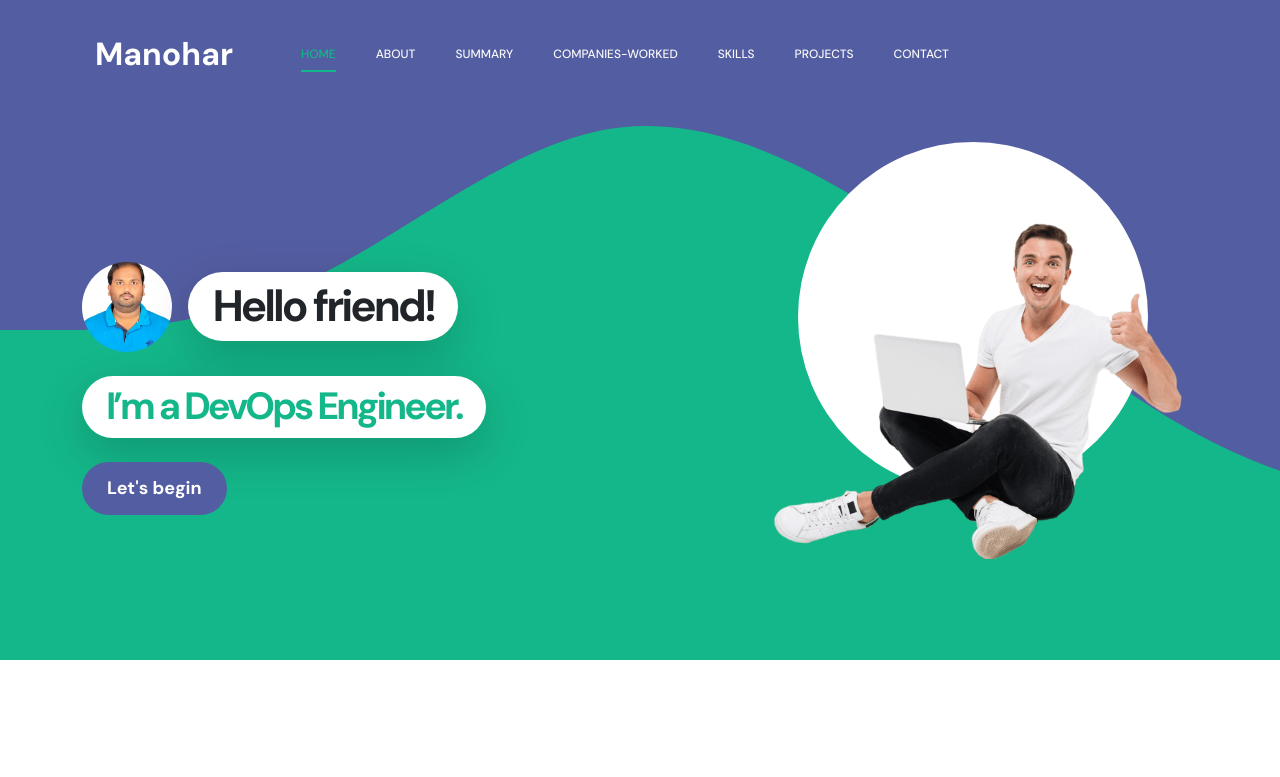
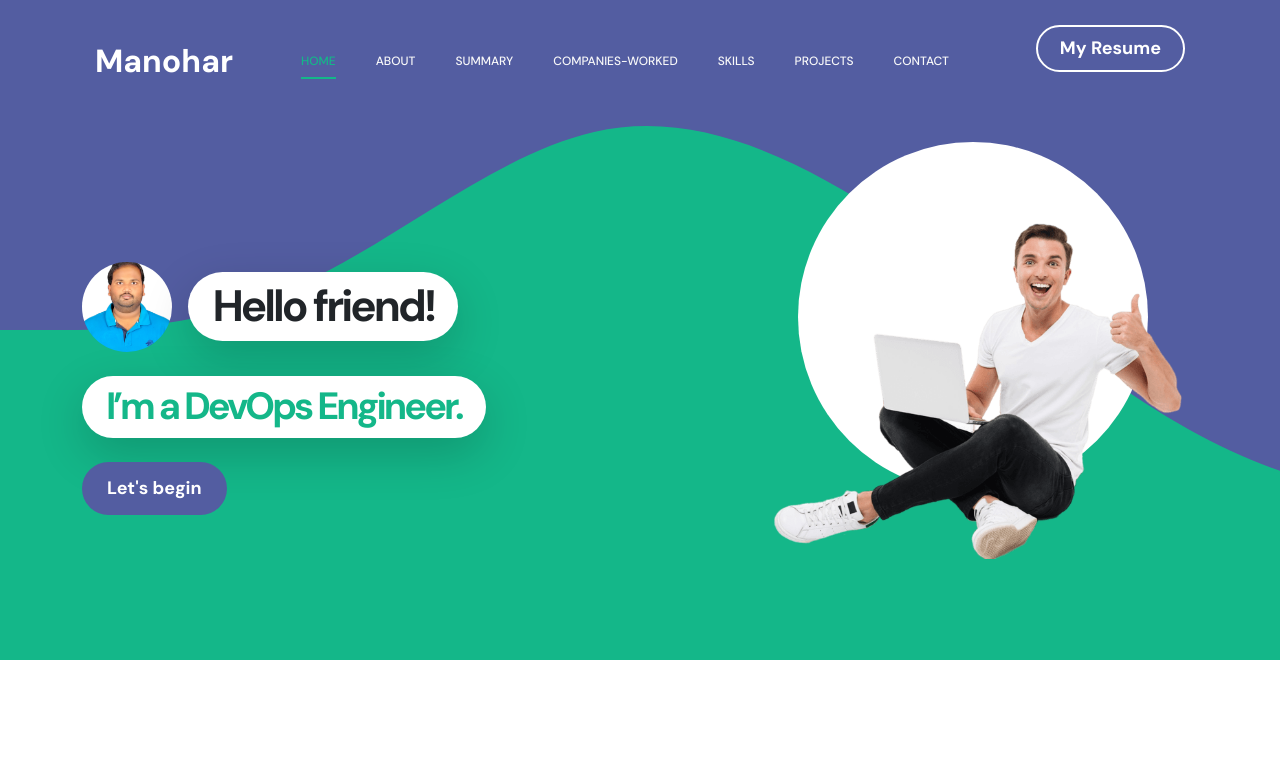
Before and after one commit to GowriManohar130/Portfolio-, a plain HTML site: page index.html in a window 1280 px wide. Shown: the top 777 px of the page. Drawn offline with Linux system fonts and the light colour scheme.

Commit message:
Add files via upload

```diff
--- a/index.html
+++ b/index.html
@@ -7,7 +7,7 @@
         <meta name="description" content="">
         <meta name="author" content="TemplateMo">
 
-        <title>First Portfolio Bootstrap 5 Theme</title>
+        <title>Manohar portfolio</title>
 
         <!-- CSS FILES -->
         <link rel="preconnect" href="https://fonts.googleapis.com">
@@ -77,12 +77,13 @@ https://templatemo.com/tm-578-first-portfolio
                         </li>
                     </ul>
 
-                    <!-- <div class="d-lg-flex align-items-center d-none ms-auto">
-                        <i class="navbar-icon bi-telephone-plus me-3"></i>
+                    <div class="d-lg-flex align-items-center d-none ms-auto">
+                        <!-- <i class="navbar-icon bi-telephone-plus me-3"></i>
                         <a class="custom-btn btn" href="#section_5">
                             7207378703
-                        </a>
-                    </div> -->
+                        </a> -->
+                        <p class="mb-4"><a class="custom-btn btn custom-link" href="images/resume.pdf" download="resume.pdf"">My Resume</a></p>
+                    </div>
                 </div>
 
             </div>
```
Also changed, not shown: 1 other file.
